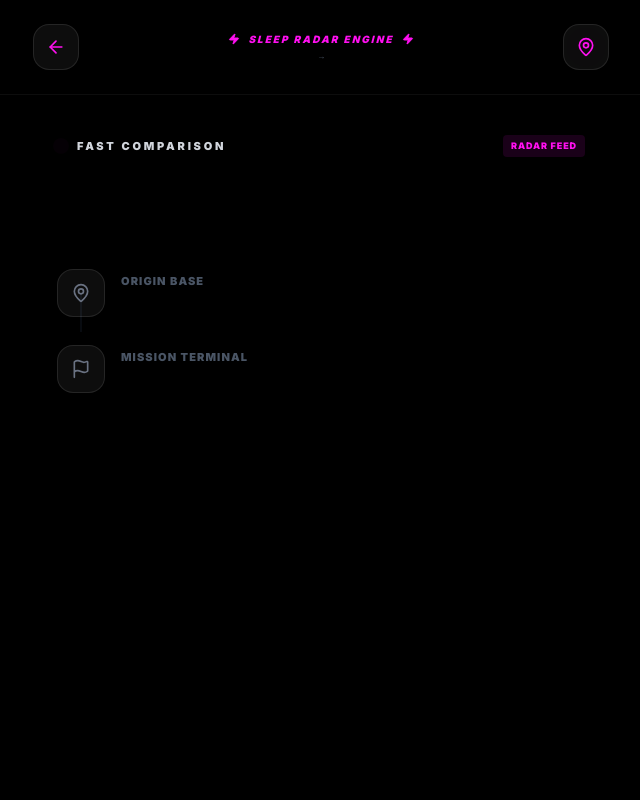
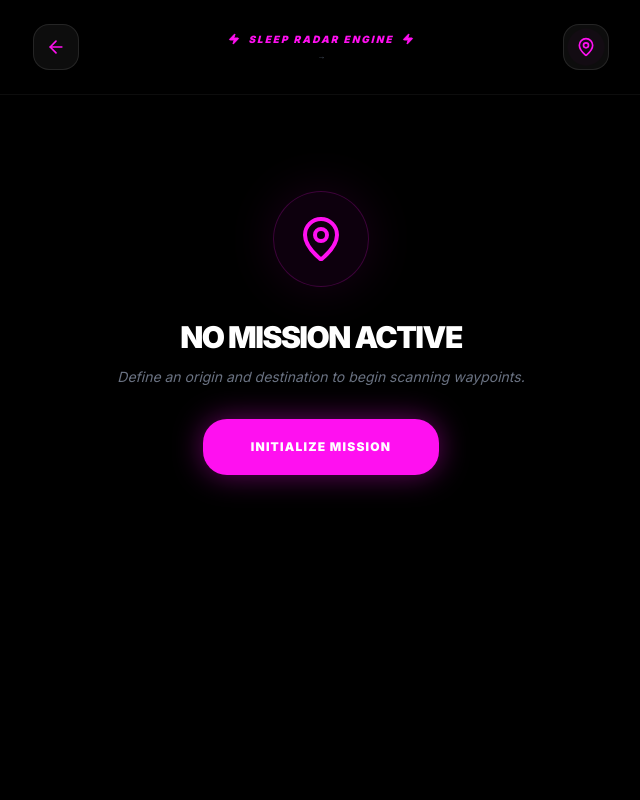
Before and after one commit to Jameljohnson19b/gosleepy, a Next.js app: page /results/route in a window 1280 px wide. Shown: the top 800 px of the page, without its empty margins (319-959 px from the left). Built offline with nearby package versions, Linux system fonts and the light colour scheme.

Commit message:
Fix Route Fetching: Resolved Next.js 16 async searchParams hydration issue and implemented defensive rendering in RouteContentClient to prevent crashes and ensure mission scanning triggers correctly.

```diff
--- a/src/app/results/route/RouteContentClient.tsx
+++ b/src/app/results/route/RouteContentClient.tsx
@@ -155,17 +155,30 @@ export default function RouteContentClient({
                         <p className="text-[10px] text-gray-500 font-bold uppercase tracking-widest animate-pulse max-w-[200px]">Intercepting mission-critical rates from suppliers...</p>
                     </div>
                 </div>
-            ) : data?.error ? (
+            ) : (data as any)?.error ? (
                 <div className="flex flex-col items-center justify-center py-24 gap-8 px-10 text-center">
                     <div className="w-24 h-24 rounded-full bg-red-500/10 flex items-center justify-center border border-red-500/20 shadow-[0_0_50px_rgba(239,68,68,0.1)]">
                         <Info className="w-12 h-12 text-red-500" />
                     </div>
                     <div>
                         <h2 className="text-3xl font-black uppercase tracking-tighter mb-3">Vector Lost</h2>
-                        <p className="text-gray-500 text-sm italic">{data.error}</p>
+                        <p className="text-gray-500 text-sm italic">{(data as any).error}</p>
                     </div>
                     <Link href="/" className="px-12 py-5 bg-[#ff10f0] text-white font-black uppercase tracking-widest text-xs rounded-3xl shadow-[0_0_30px_rgba(255,16,240,0.4)]">
                         Calculate New Mission
+                    </Link>
+                </div>
+            ) : (!data || !data.stops || data.stops.length === 0) && !loading ? (
+                <div className="flex flex-col items-center justify-center py-24 gap-8 px-10 text-center">
+                    <div className="w-24 h-24 rounded-full bg-[#ff10f0]/5 flex items-center justify-center border border-[#ff10f0]/20 shadow-[0_0_50px_rgba(255,16,240,0.1)]">
+                        <MapPin className="w-12 h-12 text-[#ff10f0]" />
+                    </div>
+                    <div>
+                        <h2 className="text-3xl font-black uppercase tracking-tighter mb-3">No Mission Active</h2>
+                        <p className="text-gray-500 text-sm italic">Define an origin and destination to begin scanning waypoints.</p>
+                    </div>
+                    <Link href="/" className="px-12 py-5 bg-[#ff10f0] text-white font-black uppercase tracking-widest text-xs rounded-3xl shadow-[0_0_30px_rgba(255,16,240,0.4)]">
+                        Initialize Mission
                     </Link>
                 </div>
             ) : (
@@ -182,7 +195,7 @@ export default function RouteContentClient({
                             <span className="text-[9px] font-black text-[#ff10f0] uppercase tracking-widest bg-[#ff10f0]/10 px-2 py-1 rounded">Radar Feed</span>
                         </div>
                         <div className="flex gap-5 overflow-x-auto pb-6 scrollbar-hide snap-x">
-                            {data?.stops.filter(s => s.status === 'OK').map((stop, i) => (
+                            {data?.stops?.filter(s => s.status === 'OK').map((stop, i) => (
                                 <div key={i} className={`flex-none w-52 ${is1AM ? 'bg-[#111]' : 'bg-zinc-900'} border border-white/10 rounded-3xl p-5 snap-start relative overflow-hidden group hover:border-[#ff10f0]/50 transition-all`}>
                                     <div className="absolute top-0 right-0 w-16 h-16 bg-[#ff10f0]/10 rounded-bl-[40px] -mr-4 -mt-4 transition-colors group-hover:bg-[#ff10f0]/20" />
                                     <span className="text-[9px] font-black text-gray-400 uppercase tracking-widest block mb-1">{stop.label}</span>
@@ -223,13 +236,7 @@ export default function RouteContentClient({
                         </div>
 
                         {/* Tactical Stop Points */}
-                        {data?.stops.length === 0 ? (
-                            <div className="relative pl-16 py-10 opacity-60">
-                                <div className="p-6 bg-[#111] border border-dashed border-gray-800 rounded-3xl text-center">
-                                    <p className="text-xs font-bold text-gray-500 uppercase tracking-widest">Scanning waypoints for optimal egress...</p>
-                                </div>
-                            </div>
-                        ) : data?.stops.map((stop, i) => (
+                        {data?.stops?.map((stop, i) => (
                             <div key={i} className="relative pl-16 group">
                                 <div className="absolute left-0 top-0 w-12 h-12 bg-black rounded-2xl flex items-center justify-center border-2 border-[#ff10f0] shadow-[0_0_30px_rgba(255,16,240,0.4)] z-10 transition-all group-hover:scale-110">
                                     <span className="text-[#ff10f0] font-black text-xl italic">{i + 1}</span>
--- a/src/app/results/route/page.tsx
+++ b/src/app/results/route/page.tsx
@@ -1,13 +1,14 @@
 import RouteContentClient from "./RouteContentClient";
 
-export default function RouteResultsPage({ searchParams }: {
-    searchParams: { [key: string]: string | string[] | undefined }
+export default async function RouteResultsPage({ searchParams }: {
+    searchParams: Promise<{ [key: string]: string | string[] | undefined }>
 }) {
-    const origin = String(searchParams.origin ?? "");
-    const destination = String(searchParams.destination ?? "");
-    const radius = Number(searchParams.radius ?? 50);
-    const bookingTime = String(searchParams.bookingTime ?? "now");
-    const duration = Number(searchParams.duration ?? 1);
+    const params = await searchParams;
+    const origin = String(params.origin ?? "");
+    const destination = String(params.destination ?? "");
+    const radius = Number(params.radius ?? 50);
+    const bookingTime = String(params.bookingTime ?? "now");
+    const duration = Number(params.duration ?? 1);
 
     return (
         <RouteContentClient
```
